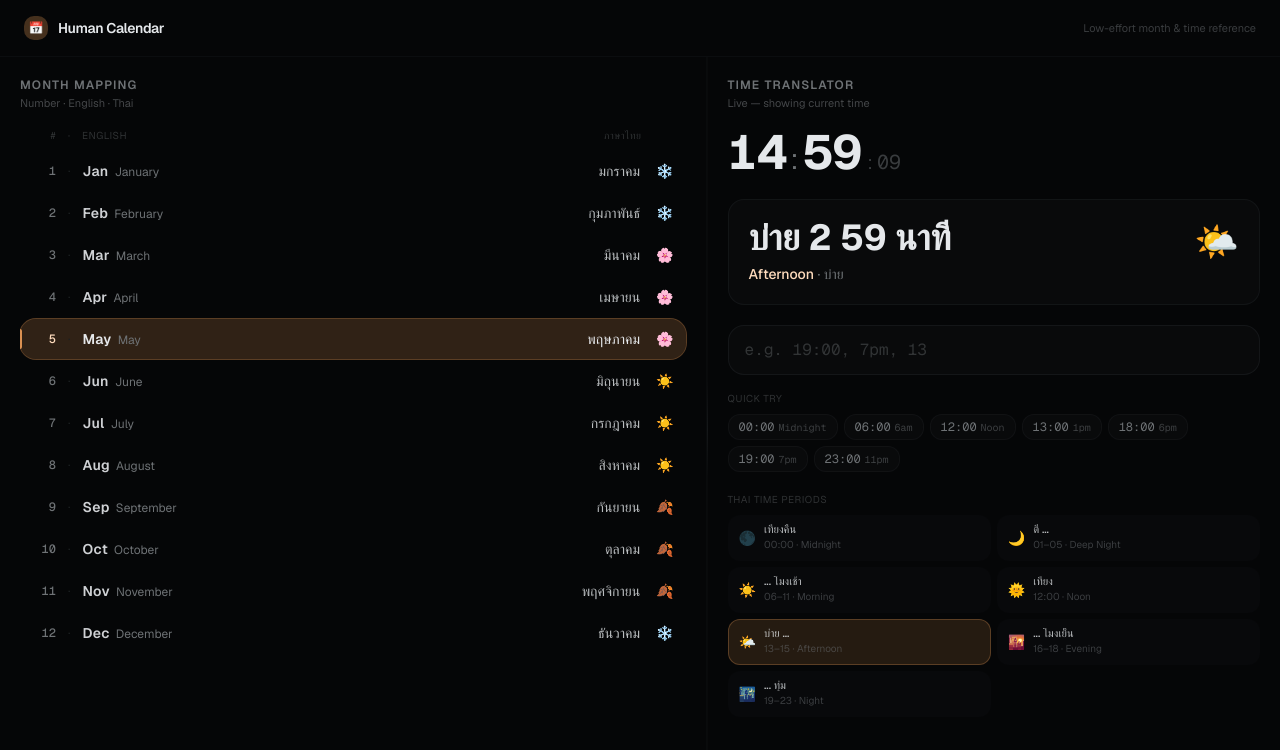
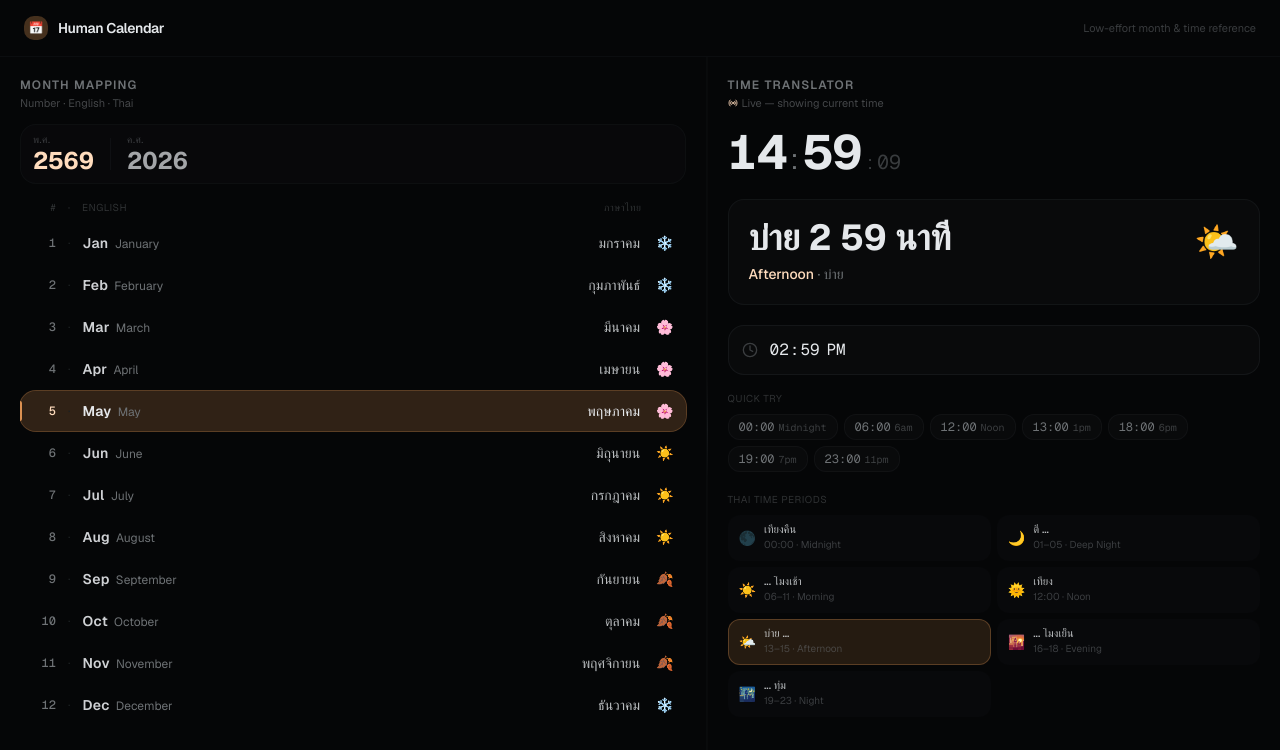
Before and after one commit to Sadiqeen/human-calendar-app, a Next.js app: page / in a window 1280 px wide. Shown: the top 750 px of the page. Built offline with nearby package versions, Linux system fonts and the light colour scheme.

Commit message:
feat: enhance month-board and time-translator components
Add year display in dual calendars and update time-picker with Lucide icons

```diff
--- a/components/month-board.tsx
+++ b/components/month-board.tsx
@@ -65,16 +65,32 @@ function MonthRow({ month, isCurrentMonth }: MonthRowProps) {
 }
 
 export function MonthBoard() {
-  const currentMonth = new Date().getMonth() + 1
+  const now = new Date()
+  const currentMonth = now.getMonth() + 1
+  const csYear = now.getFullYear()
+  const bsYear = csYear + 543
 
   return (
     <div className="flex flex-col h-full">
       {/* Header */}
-      <div className="mb-4">
+      <div className="mb-3">
         <h2 className="text-xs font-semibold tracking-widest uppercase text-muted-foreground mb-0.5">
           Month Mapping
         </h2>
         <p className="text-[11px] text-muted-foreground/60">Number · English · Thai</p>
+      </div>
+
+      {/* Year display */}
+      <div className="flex items-center gap-3 mb-4 px-3 py-2.5 rounded-xl bg-muted/20 border border-border/30">
+        <div className="flex flex-col min-w-0">
+          <span className="text-[10px] text-muted-foreground/50 uppercase tracking-wider leading-none mb-1">พ.ศ.</span>
+          <span className="text-2xl font-bold tabular-nums text-accent-foreground leading-none">{bsYear}</span>
+        </div>
+        <div className="w-px h-8 bg-border/40 mx-1" />
+        <div className="flex flex-col min-w-0">
+          <span className="text-[10px] text-muted-foreground/50 uppercase tracking-wider leading-none mb-1">ค.ศ.</span>
+          <span className="text-2xl font-bold tabular-nums text-foreground/70 leading-none">{csYear}</span>
+        </div>
       </div>
 
       {/* Column labels */}
--- a/components/time-translator.tsx
+++ b/components/time-translator.tsx
@@ -1,41 +1,12 @@
 "use client"
 
-import { useState, useEffect, useRef } from "react"
+import { useState, useEffect } from "react"
 import { translateToThaiTime } from "@/lib/calendar-data"
 import { cn } from "@/lib/utils"
+import { Clock, X, Radio } from "lucide-react"
 
 function pad(n: number) {
   return n.toString().padStart(2, "0")
-}
-
-function parseTo24h(input: string): { hour: number; minute: number } | null {
-  // Try HH:MM (24h)
-  const match24 = input.match(/^(\d{1,2}):(\d{2})$/)
-  if (match24) {
-    const h = parseInt(match24[1])
-    const m = parseInt(match24[2])
-    if (h >= 0 && h <= 23 && m >= 0 && m <= 59) return { hour: h, minute: m }
-  }
-
-  // Try H:MM AM/PM
-  const matchAmPm = input.match(/^(\d{1,2})(?::(\d{2}))?\s*(am|pm)$/i)
-  if (matchAmPm) {
-    let h = parseInt(matchAmPm[1])
-    const m = matchAmPm[2] ? parseInt(matchAmPm[2]) : 0
-    const period = matchAmPm[3].toLowerCase()
-    if (period === "am" && h === 12) h = 0
-    if (period === "pm" && h !== 12) h += 12
-    if (h >= 0 && h <= 23 && m >= 0 && m <= 59) return { hour: h, minute: m }
-  }
-
-  // Try plain number like "19" or "7"
-  const matchPlain = input.match(/^(\d{1,2})$/)
-  if (matchPlain) {
-    const h = parseInt(matchPlain[1])
-    if (h >= 0 && h <= 23) return { hour: h, minute: 0 }
-  }
-
-  return null
 }
 
 const QUICK_EXAMPLES = [
@@ -49,10 +20,9 @@ const QUICK_EXAMPLES = [
 ]
 
 export function TimeTranslator() {
-  const [input, setInput] = useState("")
+  const [pickerValue, setPickerValue] = useState("") // "HH:MM" from <input type="time">
   const [liveTime, setLiveTime] = useState<{ hour: number; minute: number; second: number } | null>(null)
   const [useLive, setUseLive] = useState(true)
-  const inputRef = useRef<HTMLInputElement>(null)
 
   // Live clock
   useEffect(() => {
@@ -65,30 +35,39 @@ export function TimeTranslator() {
     return () => clearInterval(id)
   }, [])
 
-  // Determine what to translate
-  const parsed = input.trim() ? parseTo24h(input.trim()) : null
-  const activeTime = parsed ?? (useLive && liveTime ? { hour: liveTime.hour, minute: liveTime.minute } : null)
+  // Sync picker to live when live mode first activates
+  useEffect(() => {
+    if (useLive && liveTime) {
+      setPickerValue(`${pad(liveTime.hour)}:${pad(liveTime.minute)}`)
+    }
+  }, [useLive, liveTime?.hour, liveTime?.minute])
+
+  const activeTime: { hour: number; minute: number } | null = useLive && liveTime
+    ? { hour: liveTime.hour, minute: liveTime.minute }
+    : pickerValue
+    ? { hour: parseInt(pickerValue.split(":")[0]), minute: parseInt(pickerValue.split(":")[1]) }
+    : null
+
   const result = activeTime ? translateToThaiTime(activeTime.hour, activeTime.minute) : null
 
-  const handleInput = (val: string) => {
-    setInput(val)
-    setUseLive(val.trim() === "")
+  const handlePickerChange = (val: string) => {
+    setPickerValue(val)
+    setUseLive(false)
   }
 
   const handleQuickPick = (val: string) => {
-    setInput(val)
+    setPickerValue(val)
     setUseLive(false)
-    inputRef.current?.focus()
   }
 
   const handleClear = () => {
-    setInput("")
+    setPickerValue("")
     setUseLive(true)
   }
 
   const displayHour = activeTime ? pad(activeTime.hour) : "--"
   const displayMinute = activeTime ? pad(activeTime.minute) : "--"
-  const displaySecond = useLive && !input && liveTime ? pad(liveTime.second) : null
+  const displaySecond = useLive && liveTime ? pad(liveTime.second) : null
 
   return (
     <div className="flex flex-col h-full">
@@ -97,12 +76,19 @@ export function TimeTranslator() {
         <h2 className="text-xs font-semibold tracking-widest uppercase text-muted-foreground mb-0.5">
           Time Translator
         </h2>
-        <p className="text-[11px] text-muted-foreground/60">
-          {useLive ? "Live — showing current time" : "Type any time to translate"}
+        <p className="text-[11px] text-muted-foreground/60 flex items-center gap-1">
+          {useLive ? (
+            <>
+              <Radio className="w-2.5 h-2.5 text-accent-foreground" aria-hidden />
+              Live — showing current time
+            </>
+          ) : (
+            "Custom time selected"
+          )}
         </p>
       </div>
 
-      {/* Big live clock display */}
+      {/* Big clock display */}
       <div className="flex items-baseline gap-1 mb-5">
         <span className="text-5xl font-bold tracking-tight tabular-nums text-foreground">
           {displayHour}
@@ -142,32 +128,38 @@ export function TimeTranslator() {
         </div>
       ) : (
         <div className="bg-muted/20 border border-dashed border-border/40 rounded-2xl p-5 mb-5 flex items-center justify-center">
-          <p className="text-sm text-muted-foreground/50">Enter a time to see Thai translation</p>
+          <p className="text-sm text-muted-foreground/50">Pick a time to see Thai translation</p>
         </div>
       )}
 
-      {/* Input */}
+      {/* Time picker */}
       <div className="relative mb-4">
+        <Clock
+          className="absolute left-3.5 top-1/2 -translate-y-1/2 w-4 h-4 text-muted-foreground/50 pointer-events-none"
+          aria-hidden
+        />
         <input
-          ref={inputRef}
-          type="text"
-          value={input}
-          onChange={(e) => handleInput(e.target.value)}
-          placeholder="e.g. 19:00, 7pm, 13"
+          type="time"
+          value={pickerValue}
+          onChange={(e) => handlePickerChange(e.target.value)}
           className={cn(
-            "w-full rounded-xl bg-muted/30 border border-border/60 px-4 py-3",
-            "text-base font-mono placeholder:text-muted-foreground/40 text-foreground",
+            "w-full rounded-xl bg-muted/30 border border-border/60 pl-10 pr-10 py-3",
+            "text-base font-mono text-foreground",
             "focus:outline-none focus:ring-2 focus:ring-accent/50 focus:border-accent/50",
-            "transition-all duration-150"
+            "transition-all duration-150",
+            "[color-scheme:dark]",
+            "[&::-webkit-calendar-picker-indicator]:opacity-0",
+            "[&::-webkit-calendar-picker-indicator]:absolute"
           )}
+          aria-label="Select time"
         />
-        {input && (
+        {!useLive && (
           <button
             onClick={handleClear}
-            className="absolute right-3 top-1/2 -translate-y-1/2 text-muted-foreground/50 hover:text-muted-foreground text-xs px-1.5 py-0.5 rounded transition-colors"
-            aria-label="Clear input"
+            className="absolute right-3 top-1/2 -translate-y-1/2 text-muted-foreground/50 hover:text-muted-foreground transition-colors p-0.5 rounded"
+            aria-label="Clear — go back to live time"
           >
-            ✕
+            <X className="w-3.5 h-3.5" />
           </button>
         )}
       </div>
@@ -182,7 +174,7 @@ export function TimeTranslator() {
               onClick={() => handleQuickPick(ex.label)}
               className={cn(
                 "px-2.5 py-1 rounded-lg text-xs font-mono transition-all duration-150",
-                input === ex.label
+                pickerValue === ex.label && !useLive
                   ? "bg-accent/20 text-accent-foreground border border-accent/40"
                   : "bg-muted/30 text-muted-foreground border border-border/40 hover:bg-muted/50 hover:text-foreground"
               )}
```
